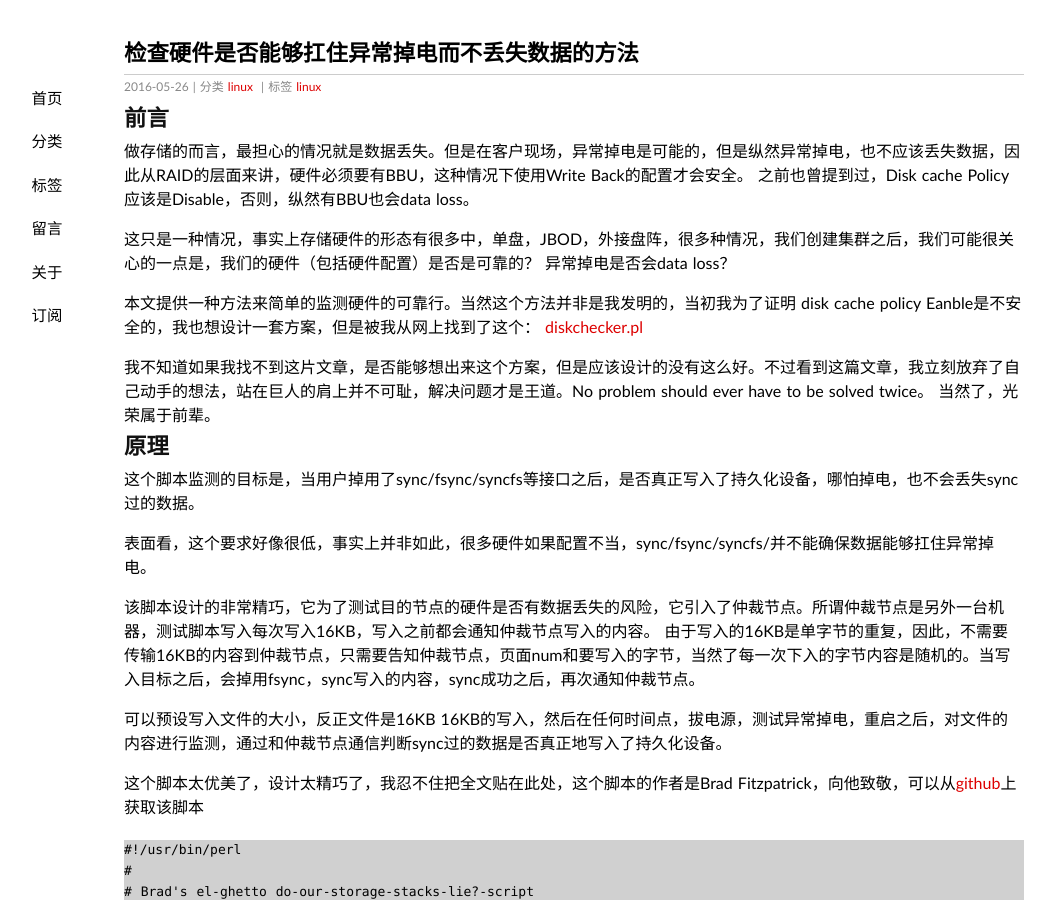
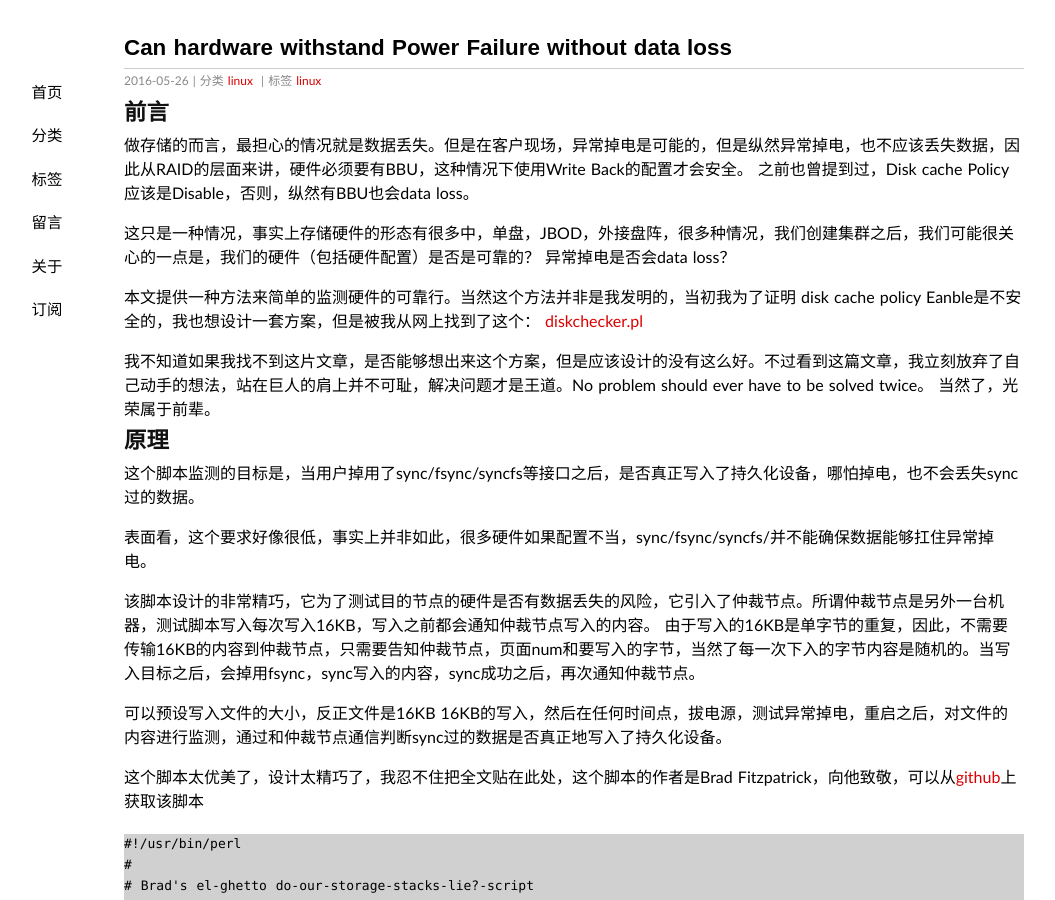
Before and after one commit to Bean-Li/Bean-Li.github.io, a Jekyll site: the page built from _posts/2016-05-26-check-hardware-data-loss.md, in a window 1280 px wide and 900 px high. Shown: the whole window, without its empty margins (66-1121 px from the left). Built offline with Jekyll 4.4.1, drawn with Linux system fonts in a browser that asks for light colours; some web fonts are replaced.

Commit message:
change title

```diff
--- a/_posts/2016-05-26-check-hardware-data-loss.md
+++ b/_posts/2016-05-26-check-hardware-data-loss.md
@@ -1,6 +1,6 @@
 ---
 layout: post
-title:  检查硬件是否能够扛住异常掉电而不丢失数据的方法
+title: Can hardware withstand Power Failure without data loss
 date: 2016-05-26 22:33:40
 categories: linux
 tag: linux
```
